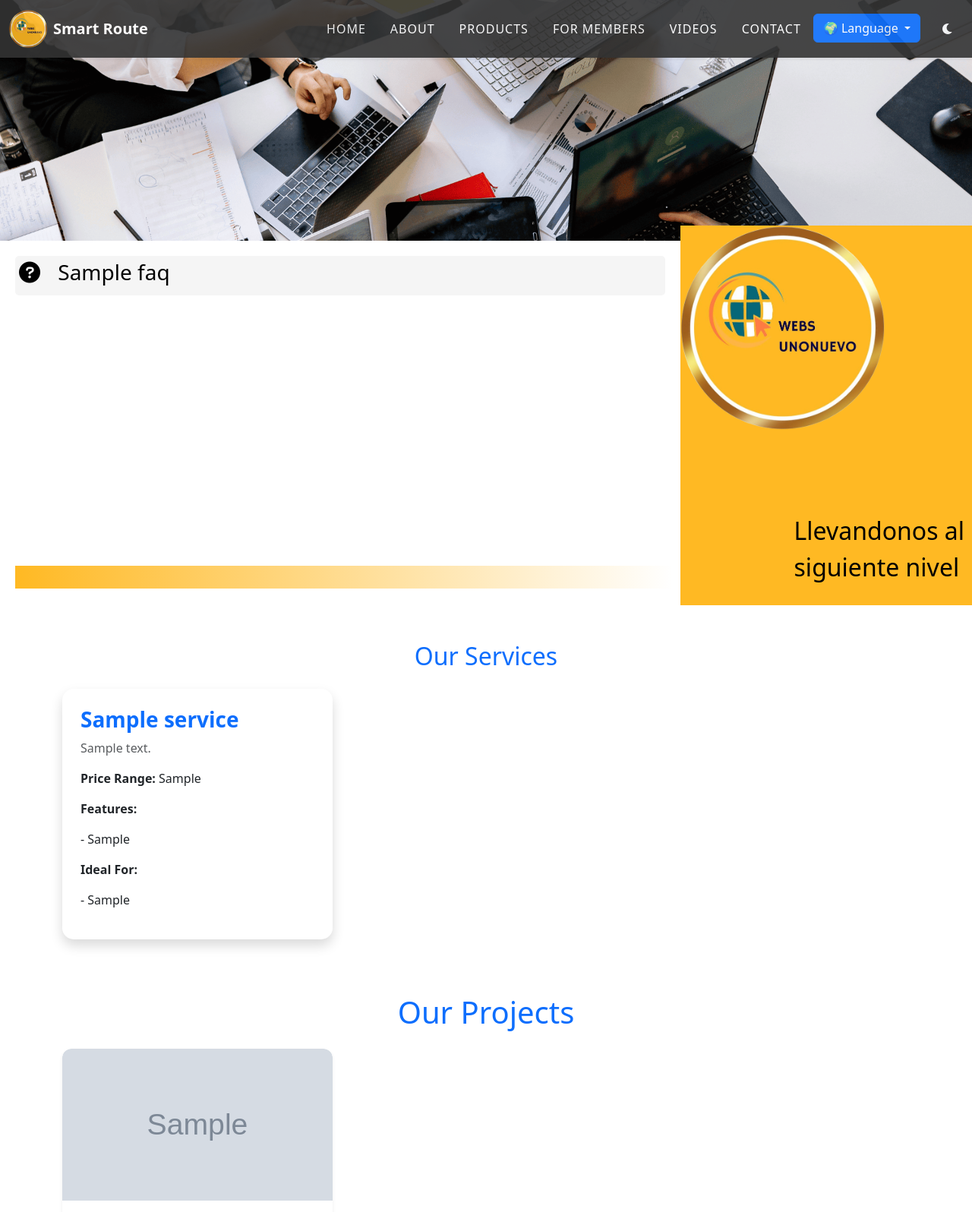
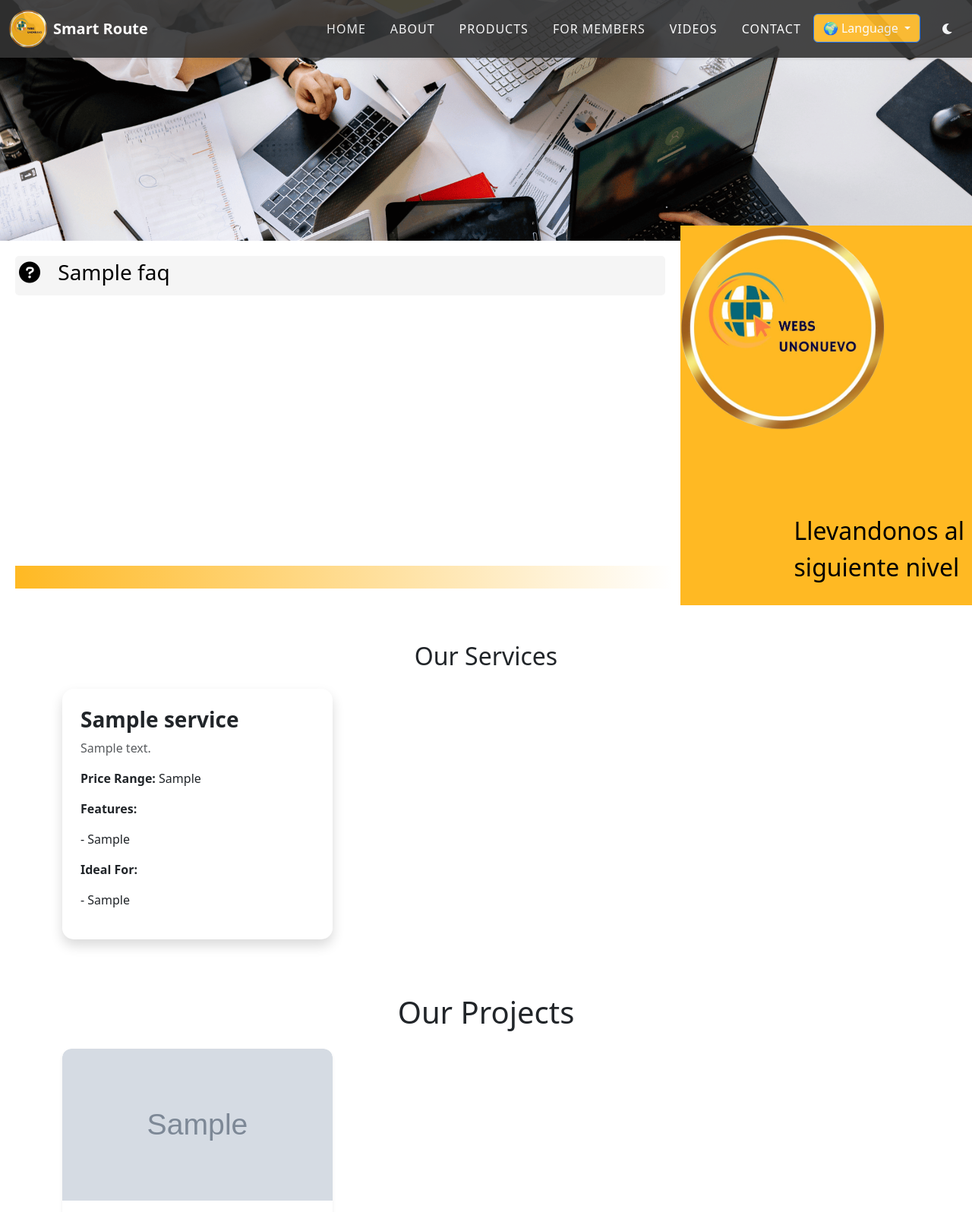
Before and after one commit to zura-papiashvili/portfolio, a Django app: template blog/templates/blog/home.html in a window 1280 px wide. Shown: the top 1596 px of the page at 76% size. Run offline with Django 5.2, Linux system fonts and the light colour scheme; tables that the repository leaves empty hold one stand-in row (values such as "Sample post"); the template is opened without the code that fills it: values that come from a table or form of the project are taken from there, most other values are stand-ins (such as "Sample title", 1, 10 or a date in 2020); grey boxes marked "Sample" are stand-in pictures.

Commit message:
fix: colors

```diff
--- a/blog/templates/blog/home.html
+++ b/blog/templates/blog/home.html
@@ -62,13 +62,13 @@
 
     <!-- Services Section -->
     <div class="container mt-5">
-        <h2 class="text-center mb-4 text-primary" data-aos="fade-up">{% trans "Our Services" %}</h2>
+        <h2 class="text-center mb-4 text-dark" data-aos="fade-up">{% trans "Our Services" %}</h2>
         <div class="row">
             {% for service in services %}
             <div class="col-md-4 mb-4 d-flex align-items-stretch" data-aos="fade-up">
                 <div class="card shadow border-0 w-100" style="border-radius: 15px; overflow: hidden;">
                     <div class="card-body p-4 d-flex flex-column">
-                        <h3 class="card-title text-primary fw-bold">{{ service.title }}</h3>
+                        <h3 class="card-title text-dark fw-bold">{{ service.title }}</h3>
                         <p class="card-text text-muted">{{ service.description }}</p>
                         <p class="card-text"><strong>{% trans "Price Range:" %}</strong> {{ service.price_range }}</p>
                         <p class="card-text"><strong>{% trans "Features:" %}</strong></p>
@@ -95,7 +95,7 @@
     </div>
 
 <div class="container py-5">
-    <h1 class="text-center text-primary mb-4" data-aos="fade-up">Our Projects</h1>
+    <h1 class="text-center text-dark mb-4" data-aos="fade-up">Our Projects</h1>
 
     <div class="row g-4 d-flex align-items-stretch">
         {% for project in projects %}
@@ -137,7 +137,7 @@
 
 <!-- FAQ Section with Enhanced Styles and JavaScript -->
 <div class="container mt-5">
-    <h2 class="text-center mb-4 text-primary" data-aos="fade-up">{% trans "Frequently Asked Questions" %}</h2>
+    <h2 class="text-center mb-4 text-dark" data-aos="fade-up">{% trans "Frequently Asked Questions" %}</h2>
     <div class="accordion" id="faqAccordion">
     {% for faq in faqs %}
         <div class="accordion-item mb-4 shadow-lg rounded-3" data-aos="fade-right">
@@ -158,14 +158,14 @@
 
 <!-- Authors Section -->
 <div class="container mt-5">
-    <h2 class="text-center mb-4 text-primary" data-aos="fade-up">{% trans "Featured Authors" %}</h2>
+    <h2 class="text-center mb-4 text-dark" data-aos="fade-up">{% trans "Featured Authors" %}</h2>
     <div class="row">
     {% for author in authors %}
         <div class="col-md-4 mb-4 d-flex align-items-stretch" data-aos="fade-up">
         <div class="card shadow border-0 w-100 fade-up" style="border-radius: 15px; overflow: hidden;">
             <div class="card-body p-4 d-flex flex-column text-center">
             <img src="{{ author.image.url }}" class="rounded-circle mb-3" alt="{{ author.first_name }} {{ author.last_name }}" style="width: 100px; height: 100px; object-fit: cover;">
-            <h3 class="card-title text-primary fw-bold">{{ author.first_name }} {{ author.last_name }}</h3>
+            <h3 class="card-title text-dark fw-bold">{{ author.first_name }} {{ author.last_name }}</h3>
             <p class="card-text text-muted">{{ author.bio }}</p>
             <div class="mt-auto">
                 <!-- Add any additional content here if needed -->
@@ -186,13 +186,13 @@
 
 
 <div class="container mt-5">
-    <h2 class="text-center mb-4 text-primary" data-aos="fade-up">{% trans "Upcoming Meetings" %}</h2>
+    <h2 class="text-center mb-4 text-dark" data-aos="fade-up">{% trans "Upcoming Meetings" %}</h2>
     <div class="row">
         {% for meeting in events %}
         <div class="col-md-4 mb-4 d-flex align-items-stretch" data-aos="fade-up">
         <div class="card shadow border-0 w-100 fade-up" style="border-radius: 15px; overflow: hidden;">
             <div class="card-body p-4 d-flex flex-column">
-            <h3 class="card-title text-primary fw-bold">{{ meeting.title }}</h3>
+            <h3 class="card-title text-dark fw-bold">{{ meeting.title }}</h3>
             <p class="card-text text-muted">{{ meeting.description }}</p>
             <p class="card-text"><strong>{% trans "Type:" %}</strong> {{ meeting.type }}</p>
             <p class="card-text"><strong>{% trans "Access:" %}</strong> {{ meeting.access_type }}</p>
--- a/templates/base.html
+++ b/templates/base.html
@@ -63,13 +63,12 @@
                     </li>
                     <li class="nav-item">
                        <div class="dropdown">
-                            <button class="btn btn-primary dropdown-toggle" type="button" id="languageDropdown" data-bs-toggle="dropdown" aria-expanded="false">
+                            <button class="btn btn-primary dropdown-toggle" type="button" id="languageDropdown" data-bs-toggle="dropdown" aria-expanded="false" style="background-color: #ffb923;">
                                 🌍 {% trans "Language" %}
                             </button>
                             <ul class="dropdown-menu" aria-labelledby="languageDropdown">
                                 <li><a class="dropdown-item" href="{% url 'switch_language' 'en' %}">🇺🇸 {% trans "English" %}</a></li>
                                 <li><a class="dropdown-item" href="{% url 'switch_language' 'es' %}">🇪🇸 {% trans "Spanish" %}</a></li>
-                                <li><a class="dropdown-item" href="{% url 'switch_language' 'ka' %}">🇬🇪 {% trans "Georgian" %}</a></li>
                             </ul>
                         </div>
                     </li>
```
